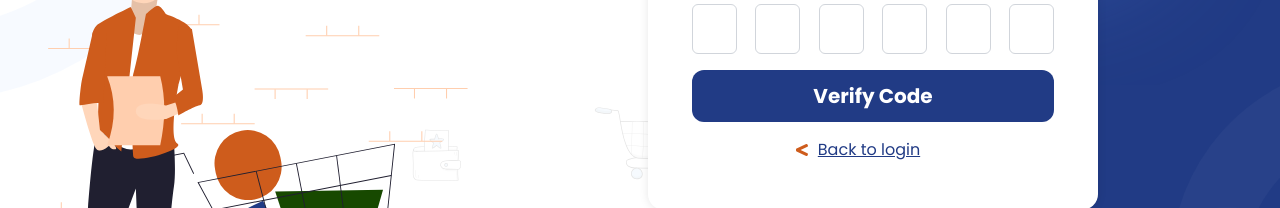
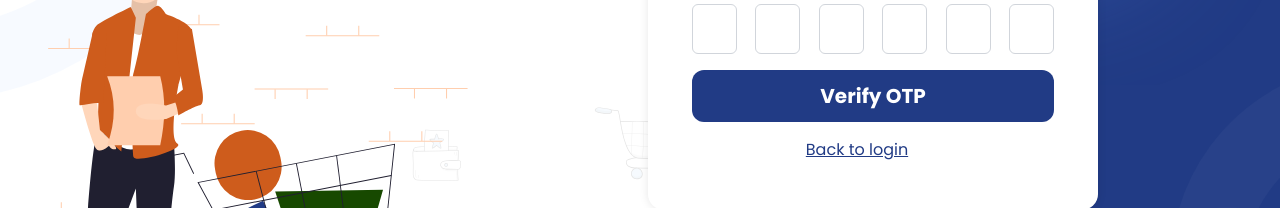
Before and after one commit to manohar-geekologix/ecommerce-poc, a Next.js app: page /send-code in a window 1280 px wide. Shown: the part 300-508 px from the top of the page. Built offline with nearby package versions, Linux system fonts and the light colour scheme.

Commit message:
email card issue fix

```diff
--- a/src/components/SendCode.jsx
+++ b/src/components/SendCode.jsx
@@ -96,7 +96,7 @@ import { FaLessThan } from 'react-icons/fa';
         </div>
       </div>
       <div className="lg:w-1/2 w-full relative">
-        <div className="bg-white px-5 py-3 lg:px-5 lg:py-5 rounded-2xl shadow-login-shadow flex flex-col gap-2 lg:gap-4 w-full sm:w-1/2 lg:w-[450px] mx-auto xl:absolute top-[-300px] lg:left-3 xl:left-2 2xl:left-10 3xl:left-24 ">
+        <div className="bg-white px-5 py-3 lg:px-5 lg:py-5 rounded-2xl shadow-login-shadow flex flex-col gap-2 lg:gap-4 xs:w-[360px] sm:w-[420px] md:w-[450px] mx-auto xl:absolute top-[-300px] lg:left-3 xl:left-2 2xl:left-10 3xl:left-24">
           <div className="min-h-[80px]">
             <Image
               width={100}
@@ -115,13 +115,13 @@ import { FaLessThan } from 'react-icons/fa';
               className="space-y-3 md:space-y-4  justify-center text-center items-center"
               onSubmit={handleVerifyOtp}
             >
-              <div className="flex justify-between sm:gap-3 gap-1" onPaste={handlePaste}>
+              <div className="flex justify-between sm:gap-2 gap-1" onPaste={handlePaste}>
                 {otp.map((digit, index) => (
                   <input
                     key={index}
                     ref={(el) => (inputRefs.current[index] = el)}
                     type="text"
-                    className="w-[45px] h-[42px] md:w-[60px] lg:h-[50px] lg:w-[45px] rounded-md text-center text-[16px] font-bold text-slate-900  border border-gray-300 hover:border-slate-500 appearance-none  outline-none focus:bg-white focus:border-[#CE5C1C] focus:ring-1 focus:ring-[#CE5C1C]"
+                    className="w-[35px] h-[42px] md:w-[40px] lg:h-[50px] lg:w-[45px] rounded-md text-center text-[16px] font-bold text-slate-900  border border-gray-300 hover:border-slate-500 appearance-none  outline-none focus:bg-white focus:border-[#CE5C1C] focus:ring-1 focus:ring-[#CE5C1C]"
                     maxLength="1"
                     value={digit}
                     onChange={(e) => handleChange(e.target, index)}
@@ -133,10 +133,9 @@ import { FaLessThan } from 'react-icons/fa';
                 type="submit"
                 className="bg-[#213B85] text-white font-extrabold text-xl w-full p-2 lg:px-3 lg:py-3 mt-3 rounded-xl"
               >
-                Verify Code
+                Verify OTP
               </button>
               <div className="text-[16px] flex  text-center justify-center items-center mr-8 mb-10 pb-7">
-                <FaLessThan className="text-[#CE5C1C] size-4 mr-2" />
                 <Link href="/login" className="underline text-[#213B85]">
                   Back to login
                 </Link>
--- a/tailwind.config.js
+++ b/tailwind.config.js
@@ -8,6 +8,7 @@ module.exports = {
   theme: {
     extend: {
       screens:{
+        "xs": "420px",
         "3xl": "1600px",
       },
       backgroundImage: {
```
